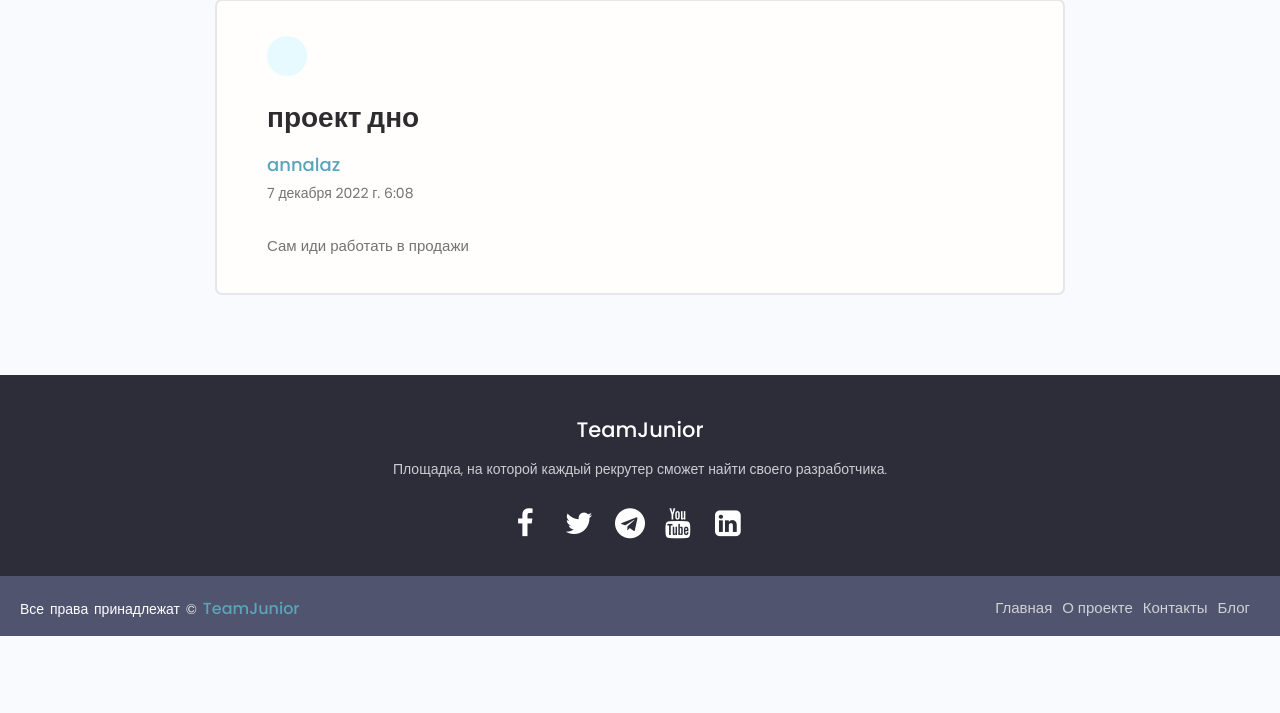
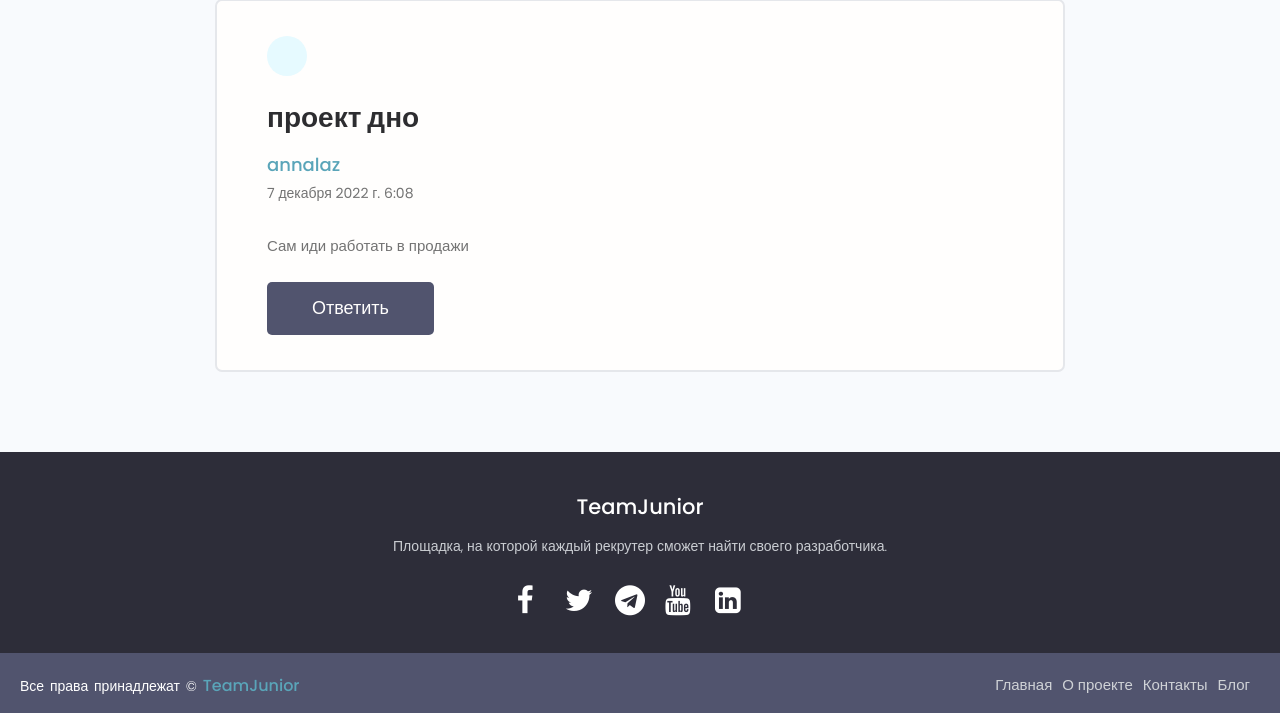
Before and after one commit to AlekseyDubinin/TeamJunior, a Django app: template users/templates/users/message.html in a window 1280 px wide. Shown: the part 161-874 px from the top of the page. Before the commit the page ends 797 px from the top, so only its background shows below. Run offline with Django 4.2, Linux system fonts and the light colour scheme; the template is opened without the code that fills it: values that come from a table or form of the project are taken from there, others are empty; a user stored in the database is signed in; data comes from the database, SQL or seed files in the repository; both versions use the stored data as it was after the commit.

Commit message:
added submit on message

```diff
--- a/users/templates/users/message.html
+++ b/users/templates/users/message.html
@@ -15,6 +15,8 @@
         {% endif %}
         <p class="message__date">{{ message.created }}</p>
         <div class="message__body">{{ message.body|linebreaksbr }}</div>
+        <br>
+        <a href="{% url 'create-message' message.sender.id %}" class="btn btn--sub btn--lg">Ответить </a>
     </div>
   </div>
 </main>
```
Also changed, not shown: db.sqlite3.
